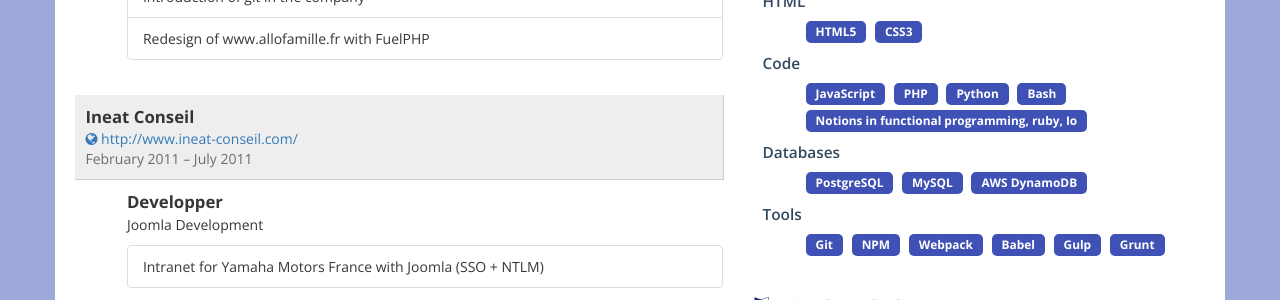
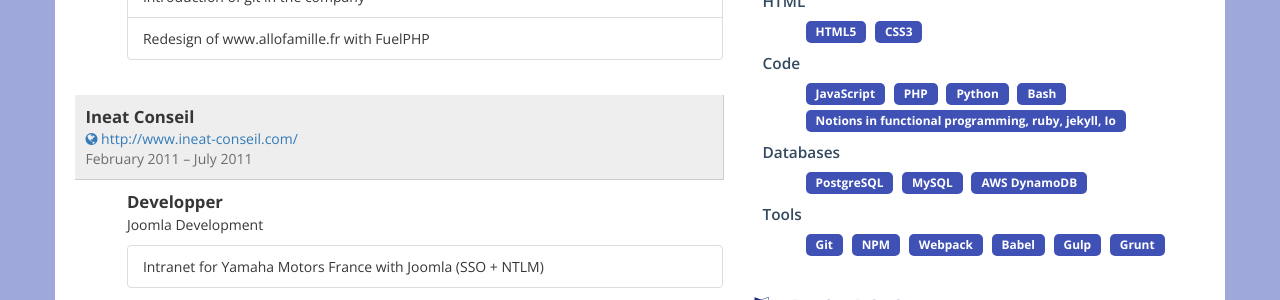
Before and after one commit to Fenntasy/blog, a Jekyll site: the page resume/index.html, which Jekyll copies as it is, in a window 1280 px wide. Shown: the part 798-1098 px from the top of the page. Built offline with Jekyll 4.4.1, drawn with Linux system fonts in a browser that asks for light colours; nearby versions of some CDN libraries; Markdown is read by kramdown in place of the engine named in the settings.

Commit message:
forgot jekyll

```diff
--- a/resume/index.html
+++ b/resume/index.html
@@ -552,7 +552,7 @@ a[href]:after {
             </div>
             <div class="contact-item">
               <div class="icon pull-left text-center"><span class="fa fa-envelope fa-fw"></span></div>
-              <div class="title only pull-right"><a href="/cdn-cgi/l/email-protection#83f5eaede0e6edf7ade1eaefefe6fac3e4eee2eaefade0ecee" target="_blank"><span class="__cf_email__" data-cfemail="3c4a55525f595248125e55505059457c5b515d5550125f5351">[email&#160;protected]</span><script data-cfhash='f9e31' type="text/javascript">
+              <div class="title only pull-right"><a href="/cdn-cgi/l/email-protection#17617e797472796339757e7b7b726e57707a767e7b3974787a" target="_blank"><span class="__cf_email__" data-cfemail="91e7f8fff2f4ffe5bff3f8fdfdf4e8d1f6fcf0f8fdbff2fefc">[email&#160;protected]</span><script data-cfhash='f9e31' type="text/javascript">
 /* <![CDATA[ */!function(){try{var t="currentScript"in document?document.currentScript:function(){for(var t=document.getElementsByTagName("script"),e=t.length;e--;)if(t[e].getAttribute("data-cfhash"))return t[e]}();if(t&&t.previousSibling){var e,r,n,i,c=t.previousSibling,a=c.getAttribute("data-cfemail");if(a){for(e="",r=parseInt(a.substr(0,2),16),n=2;a.length-n;n+=2)i=parseInt(a.substr(n,2),16)^r,e+=String.fromCharCode(i);e=document.createTextNode(e),c.parentNode.replaceChild(e,c)}t.parentNode.removeChild(t);}}catch(u){}}()/* ]]> */</script></a></div>
             </div>
             <div class="contact-item">
@@ -607,7 +607,7 @@ a[href]:after {
                 <span class= "skill badge">PHP</span>
                 <span class= "skill badge">Python</span>
                 <span class= "skill badge">Bash</span>
-                <span class= "skill badge">Notions in functional programming, ruby, Io</span>
+                <span class= "skill badge">Notions in functional programming, ruby, jekyll, Io</span>
               </div>
             </div>
             <div class="skills clearfix">
--- a/resume/resume.json
+++ b/resume/resume.json
@@ -103,7 +103,7 @@
       "PHP",
       "Python",
       "Bash",
-      "Notions in functional programming, ruby, Io"
+      "Notions in functional programming, ruby, jekyll, Io"
     ]
   },{
     "name": "Databases",
```
